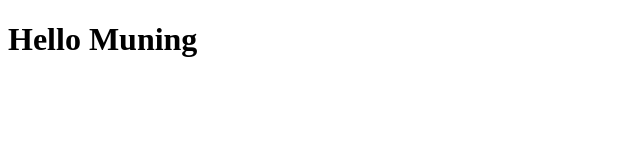
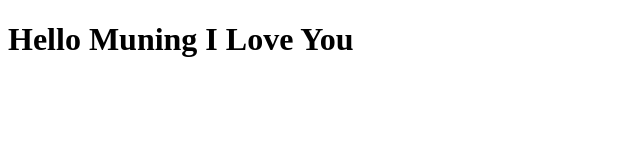
Before and after one commit to TsmHabib03/Sample-Repo, a plain HTML site: page Sample-Repo/index.html in a window 1280 px wide. Shown: the whole page, without its empty margins (0-640 px from the left). Drawn offline with Linux system fonts and the light colour scheme.

Commit message:
I love Muning

```diff
--- a/Sample-Repo/index.html
+++ b/Sample-Repo/index.html
@@ -6,6 +6,6 @@
     <title>Document</title>
 </head>
 <body>
-    <h1> Hello Muning </h1>
+    <h1> Hello Muning I Love You</h1>
 </body>
 </html>
```
